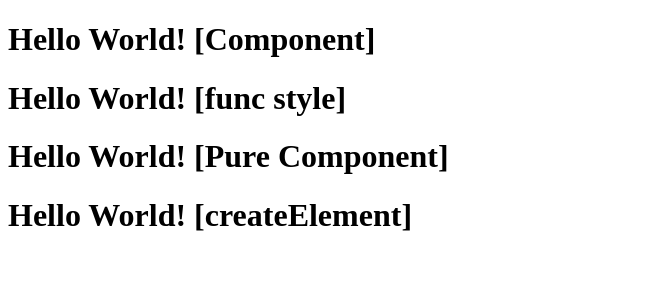
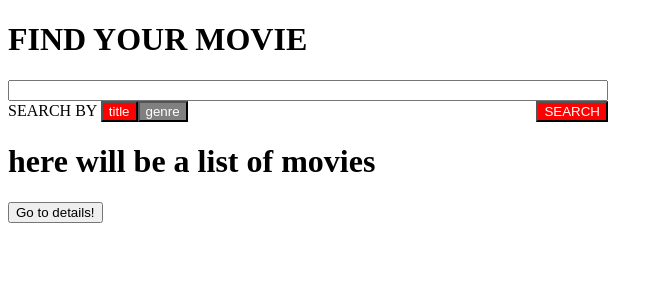
Before and after one commit to Pepper-X/reactjs-practice, a React app: page / in a window 1280 px wide. Shown: the top 300 px of the page, without its empty margins (0-663 px from the left). Built offline with nearby package versions, Linux system fonts and the light colour scheme.

Commit message:
draft version

```diff
--- a/src/index.jsx
+++ b/src/index.jsx
@@ -1,30 +1,157 @@
 import React, { Component, PureComponent } from "react";
 import ReactDOM from "react-dom";
 
-class HelloWorld extends Component {
+const SEARCH = "search", DETAILS = "details";
+const TITLE = "title", GENRE = "genre";
+const VOTE_AVERAGE = "vote_average", RELEASE_DATE = "release_date";
+
+const ActionButton = (props) => {
+    let style = {
+        backgroundColor: props.bgColor? props.bgColor : 'red',
+        color: props.color ? props.color : 'white'
+    }
+    return <button style={style} onClick={props.action} > {props.name} </button>
+}
+
+class MovieSearch extends Component {
+    constructor(props) {
+        super(props)
+        this.state ={
+            searchBy: TITLE,
+            sortBy: RELEASE_DATE,
+            search: ""
+        };
+    }
+    doSearch() {
+        if (this.state.search == "") {
+            return null;
+        }
+        let searchOps = {
+            sortBy : this.state.sortBy,
+            sortOrder : "desc",
+            searchBy : this.state.searchBy,
+            search : this.state.search,
+            limit : 10
+        };
+        let url = new URL("http://reactjs-cdp.herokuapp.com/movies");
+        Object.keys(searchOps).forEach(key => url.searchParams.append(key, searchOps[key]));
+        fetch(url, {method: 'GET'}).then(function(response) {
+            return response.json();
+        }).then(function(data) {
+            let movies = data.data;
+            movies.map(m => console.log(m));
+        });
+    }
+    switchSearchBy() {
+        this.setState((state, props) => {
+            return { searchBy : state.searchBy === TITLE ? GENRE : TITLE };
+        });
+    }
+    updateSearch(event) {
+        this.setState({
+            search : event.target.value
+        });
+    }
     render() {
+        let titleBgColor = this.state.searchBy === TITLE ? 'red' : 'grey';
+        let genreBgColor = this.state.searchBy === TITLE ? 'grey' : 'red';
+
+        let searchButtonStyle = {float: 'right'};
+        let searchFieldStyle = {width: '100%'};
         return (
-            <h1>Hello World! [Component]</h1>
+            <>
+            <h1> FIND YOUR MOVIE </h1>
+            <input type="search" value = {this.state.search} onChange = {this.updateSearch.bind(this)} style={searchFieldStyle}/>
+            <div>
+                <span> SEARCH BY </span>
+                <ActionButton name={TITLE} bgColor={titleBgColor} action={this.switchSearchBy.bind(this)} />
+                <ActionButton name={GENRE} bgColor={genreBgColor} action={this.switchSearchBy.bind(this)} />
+
+                <div style={searchButtonStyle}>
+                    <ActionButton name={'SEARCH'} action={this.doSearch.bind(this)} />
+                </div>
+            </div>
+            </>
         );
     }
 }
 
-const HelloWorld2 = () => {
-    return <h1>Hello World! [func style]</h1>
-}
+class SearchResult extends Component {
 
-class HelloWorld3 extends PureComponent {
     render() {
         return (
-            <h1>Hello World! [Pure Component]</h1>
+            <>
+            <h1> here will be a list of movies </h1>
+            <button onClick = {this.props.switchToDetails}>Go to details!</button>
+            </>
         );
     }
 }
 
-class HelloWorld4 extends Component {
+const Moview = () => {
+    return <h1>Hello World! [func style]</h1>
+}
+
+class TheApp extends Component {
+    constructor(props) {
+        super(props)
+        this.state = {
+            page : SEARCH
+        }
+    }
+    switchToDetails() {
+        this.setState({page : DETAILS});
+    }
+    switchToSearch() {
+        this.setState({page : SEARCH});
+    }
     render() {
-        return React.createElement("h1", null, "Hello World! [createElement]");
+        let commonStyle = {
+            width: 600,
+            align: 'center'
+        };
+        if (this.state.page === SEARCH) {
+            return (
+                <div style={commonStyle}>
+                <MovieSearch/>
+                <SearchResult switchToDetails={this.switchToDetails.bind(this)}/>
+                </div>
+            );
+        } else {
+            return (
+                <div style={commonStyle}>
+                <button onClick = {this.switchToSearch.bind(this)}>Back to search</button>
+                <h1>Hello World! [Component]</h1>
+                </div>
+            );
+        }
     }
 }
 
-ReactDOM.render(<div><HelloWorld /> <HelloWorld2 /> <HelloWorld3 /> <HelloWorld4 /></div>, document.getElementById("index"));
+class ErrorBoundary extends React.Component {
+    constructor(props) {
+        super(props);
+        this.state = { hasError: false };
+    }
+
+    static getDerivedStateFromError(error) {
+        // Update state so the next render will show the fallback UI.
+        return { hasError: true };
+    }
+
+    componentDidCatch(error, info) {
+        console.log("error " + error);
+        console.log("info " + info);
+    }
+
+    render() {
+        if (this.state.hasError) {
+            // You can render any custom fallback UI
+            return <h1>Something went wrong.</h1>;
+        }
+
+        return this.props.children;
+    }
+}
+
+ReactDOM.render(<ErrorBoundary><TheApp /> </ErrorBoundary>, document.getElementById("index"));
```
Also changed, not shown: package.json (+5 -2 lines), 1 other file (tests, documents, lock files or other folders).
